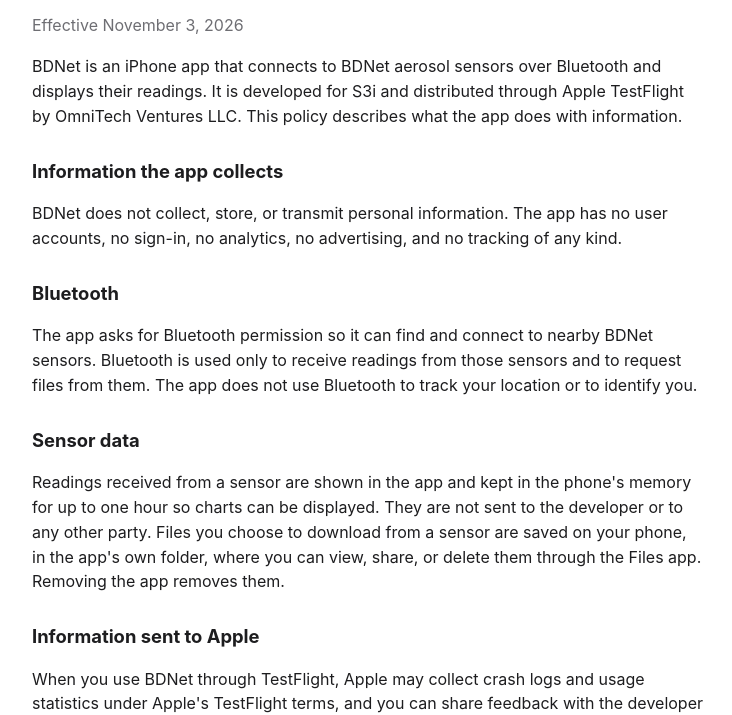
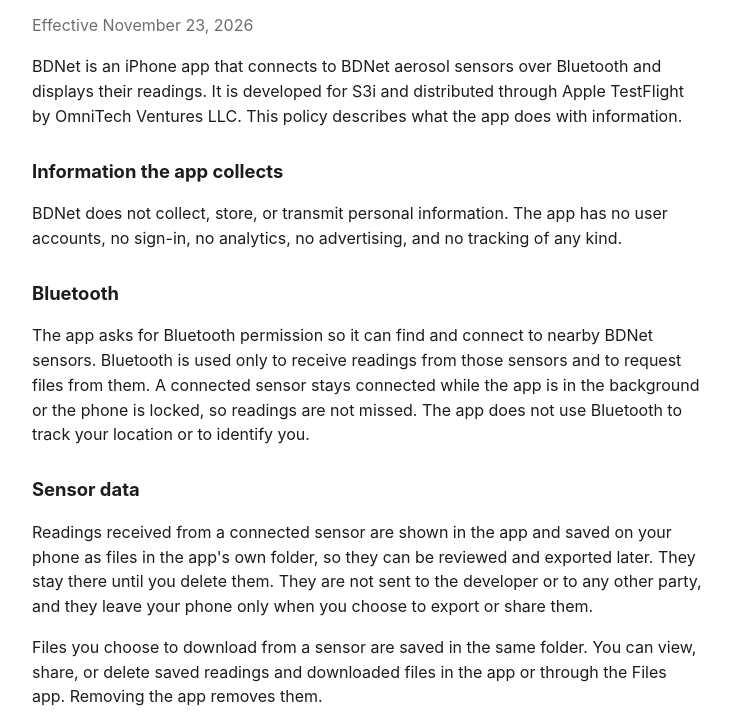
Before and after one commit to peter-producteyes/bdnet-privacy, a plain HTML site: page index.html in a window 1280 px wide. Shown: the part 78-793 px from the top of the page, without its empty margins (272-1004 px from the left). Drawn offline with Linux system fonts and the light colour scheme.

Commit message:
Describe saved readings and background Bluetooth
Co-Authored-By: Claude Fable 5.2 <noreply@anthropic.com>

```diff
--- a/index.html
+++ b/index.html
@@ -15,7 +15,7 @@
 </head>
 <body>
 <h1>BDNet Privacy Policy</h1>
-<p class="meta">Effective November 3, 2026</p>
+<p class="meta">Effective November 23, 2026</p>
 
 <p>BDNet is an iPhone app that connects to BDNet aerosol sensors over Bluetooth and displays their readings. It is developed for S3i and distributed through Apple TestFlight by OmniTech Ventures LLC. This policy describes what the app does with information.</p>
 
@@ -23,10 +23,11 @@
 <p>BDNet does not collect, store, or transmit personal information. The app has no user accounts, no sign-in, no analytics, no advertising, and no tracking of any kind.</p>
 
 <h2>Bluetooth</h2>
-<p>The app asks for Bluetooth permission so it can find and connect to nearby BDNet sensors. Bluetooth is used only to receive readings from those sensors and to request files from them. The app does not use Bluetooth to track your location or to identify you.</p>
+<p>The app asks for Bluetooth permission so it can find and connect to nearby BDNet sensors. Bluetooth is used only to receive readings from those sensors and to request files from them. A connected sensor stays connected while the app is in the background or the phone is locked, so readings are not missed. The app does not use Bluetooth to track your location or to identify you.</p>
 
 <h2>Sensor data</h2>
-<p>Readings received from a sensor are shown in the app and kept in the phone's memory for up to one hour so charts can be displayed. They are not sent to the developer or to any other party. Files you choose to download from a sensor are saved on your phone, in the app's own folder, where you can view, share, or delete them through the Files app. Removing the app removes them.</p>
+<p>Readings received from a connected sensor are shown in the app and saved on your phone as files in the app's own folder, so they can be reviewed and exported later. They stay there until you delete them. They are not sent to the developer or to any other party, and they leave your phone only when you choose to export or share them.</p>
+<p>Files you choose to download from a sensor are saved in the same folder. You can view, share, or delete saved readings and downloaded files in the app or through the Files app. Removing the app removes them.</p>
 
 <h2>Information sent to Apple</h2>
 <p>When you use BDNet through TestFlight, Apple may collect crash logs and usage statistics under Apple's TestFlight terms, and you can share feedback with the developer through TestFlight. That information is handled according to <a href="https://www.apple.com/legal/privacy/">Apple's privacy policy</a>.</p>
```
